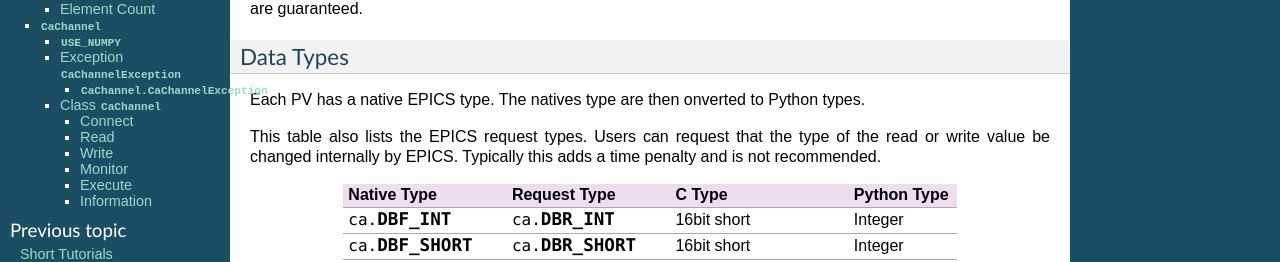
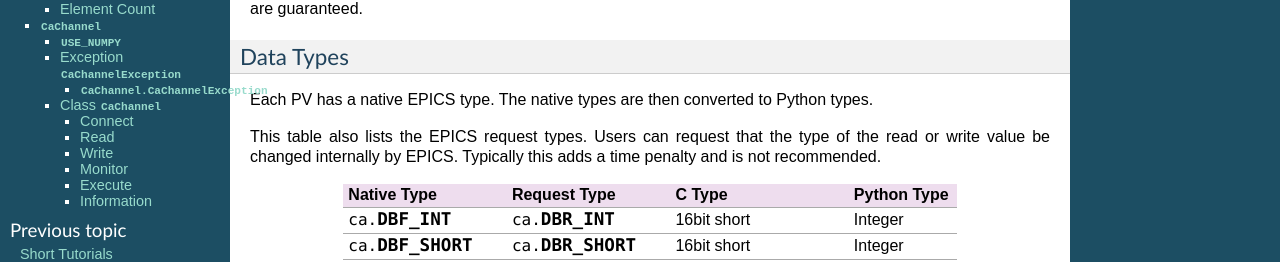
Before and after one commit to CaChannel/CaChannel, a Sphinx documentation site: the page built from docs/source/cachannel.rst, in a window 1280 px wide and 900 px high. Shown: the part 393-655 px from the top of the window. Built offline with Sphinx 7.4.7, drawn with Linux system fonts in a browser that asks for light colours.

Commit message:
Fix typos in CA API doc

```diff
--- a/docs/source/cachannel.rst
+++ b/docs/source/cachannel.rst
@@ -26,7 +26,7 @@ However these macros defined in *cadef.h* and *db_access.h* are guaranteed.
 Data Types
 ^^^^^^^^^^
 
-Each PV has a native EPICS type. The natives type are then onverted to Python types.
+Each PV has a native EPICS type. The native types are then converted to Python types.
 
 This table also lists the EPICS request types.
 Users can request that the type of the read or write value be changed internally by EPICS.
```
